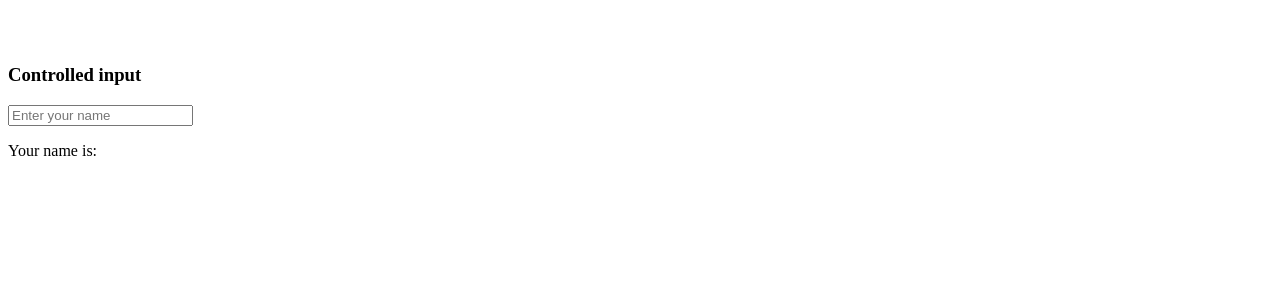
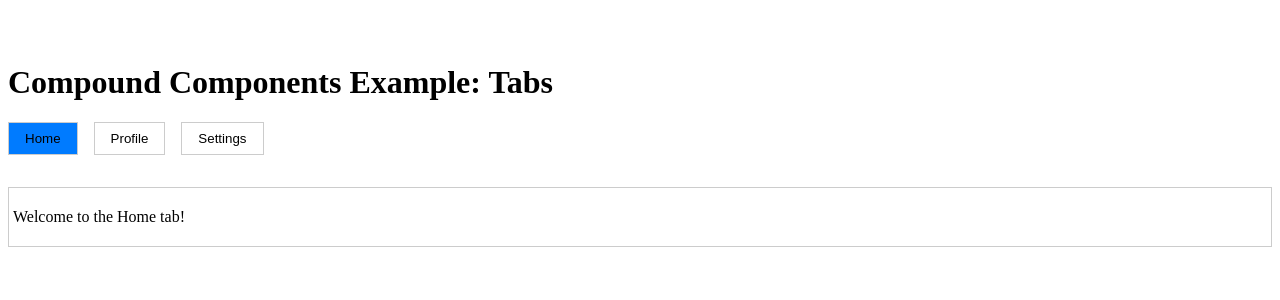
Before and after one commit to CleanCodeNinja01/react-practice, a React (Vite) app in the folder my-app/: page / in a window 1280 px wide. Shown: the top 300 px of the page. Built offline with nearby package versions, Linux system fonts and the light colour scheme.

Commit message:
add compound components pattern

```diff
--- a/my-app/src/App.jsx
+++ b/my-app/src/App.jsx
@@ -4,7 +4,11 @@
 // import { Title } from "./components/Title/Title";
 // import properties from "./data/properties";
 import "./App.css";
-import ControlledInput from "./components/ControlledInput/ControlledInput";
+import Tab from "./components/Tabs/Tab";
+import TabList from "./components/Tabs/TabList";
+import TabPanel from "./components/Tabs/TabPanel";
+// import ControlledInput from "./components/ControlledInput/ControlledInput";
+import { Tabs } from "./components/Tabs/Tabs";
 // import Toggle from "./components/Toggle";
 // import CounterUseRef from "./components/CounterUseRef";
 // import Weather from "./components/Weather/Weather";
@@ -41,7 +45,33 @@ const App = () => {
             </button>
           )}
         </Toggle> */}
-        <ControlledInput/>
+        {/* <ControlledInput/> */}
+        <>
+          <h1>Compound Components Example: Tabs</h1>
+          <Tabs defaultIndex={0}>
+            {/* Tab list goes here */}
+            <TabList>
+              <Tab index={0}>
+                Home
+              </Tab>
+              <Tab index={1}>
+                Profile
+              </Tab>
+              <Tab index={2}>
+                Settings
+              </Tab>
+            </TabList>
+            <TabPanel index={0}>
+              <p>Welcome to the Home tab!</p>
+            </TabPanel>
+            <TabPanel index={1}>
+              <p>Here is your Profile information!</p>
+            </TabPanel>
+            <TabPanel index={2}>
+              <p>Adjust your Settings here!</p>
+            </TabPanel>
+          </Tabs>
+        </>
     </div>
   )
 }
--- /dev/null
+++ b/my-app/src/components/Tabs/Tab.jsx
@@ -0,0 +1,14 @@
+import { useTabs } from "./useTabs";
+
+const Tab = ({index, children}) => {
+    // access the tabs context
+    const { selectedIndex, setSelectedIndex } = useTabs();
+    const isSelected = selectedIndex == index
+    return (
+        <button onClick={()=>setSelectedIndex(index)} style={{padding: "0.5rem 1rem", border: "1px solid #ccc", backgroundColor: isSelected ? "#007bff" : "#FFF"}}>
+            {children}
+        </button>
+    )
+}
+
+export default Tab;
--- /dev/null
+++ b/my-app/src/components/Tabs/TabList.jsx
@@ -0,0 +1,10 @@
+const TabList = ({children}) => {
+
+    return (
+        <div style={{display: "flex", gap: "1rem"}}>
+            {children}
+        </div>
+    )
+}
+
+export default TabList
--- /dev/null
+++ b/my-app/src/components/Tabs/TabPanel.jsx
@@ -0,0 +1,16 @@
+import { useTabs } from "./useTabs"
+
+const TabPanel = ({index, children}) => {
+
+    const {selectedIndex} = useTabs()
+
+    if (selectedIndex != index) return null
+
+    return (
+        <div style={{border: "1px solid #ccc", padding: "4px", marginTop: "2rem"}}>
+            {children}
+        </div>
+    )
+}
+
+export default TabPanel
--- /dev/null
+++ b/my-app/src/components/Tabs/Tabs.jsx
@@ -0,0 +1,16 @@
+import { useState } from "react";
+import { TabsContext } from "./useTabs";
+
+// it wraps TabList, Tab, and TabPanel components
+export function Tabs({children, defaultIndex = 0}){
+    const [selectedIndex, setSelectedIndex] = useState(defaultIndex);
+
+    return (
+        // provide state and setter to all nested components
+        <TabsContext.Provider value={{selectedIndex, setSelectedIndex}}>
+            {/*Render all children (TabList, Tab, TabPanel) */}
+            {children}
+        </TabsContext.Provider>
+    )
+
+}
--- /dev/null
+++ b/my-app/src/components/Tabs/useTabs.js
@@ -0,0 +1,11 @@
+import { createContext, use } from "react";
+
+export const TabsContext = createContext();
+
+export const useTabs = () => {
+    const context = use(TabsContext);
+
+    if (!context) throw new Error("useTabs must be used within a TabsComponent");
+
+    return context;
+};
```
